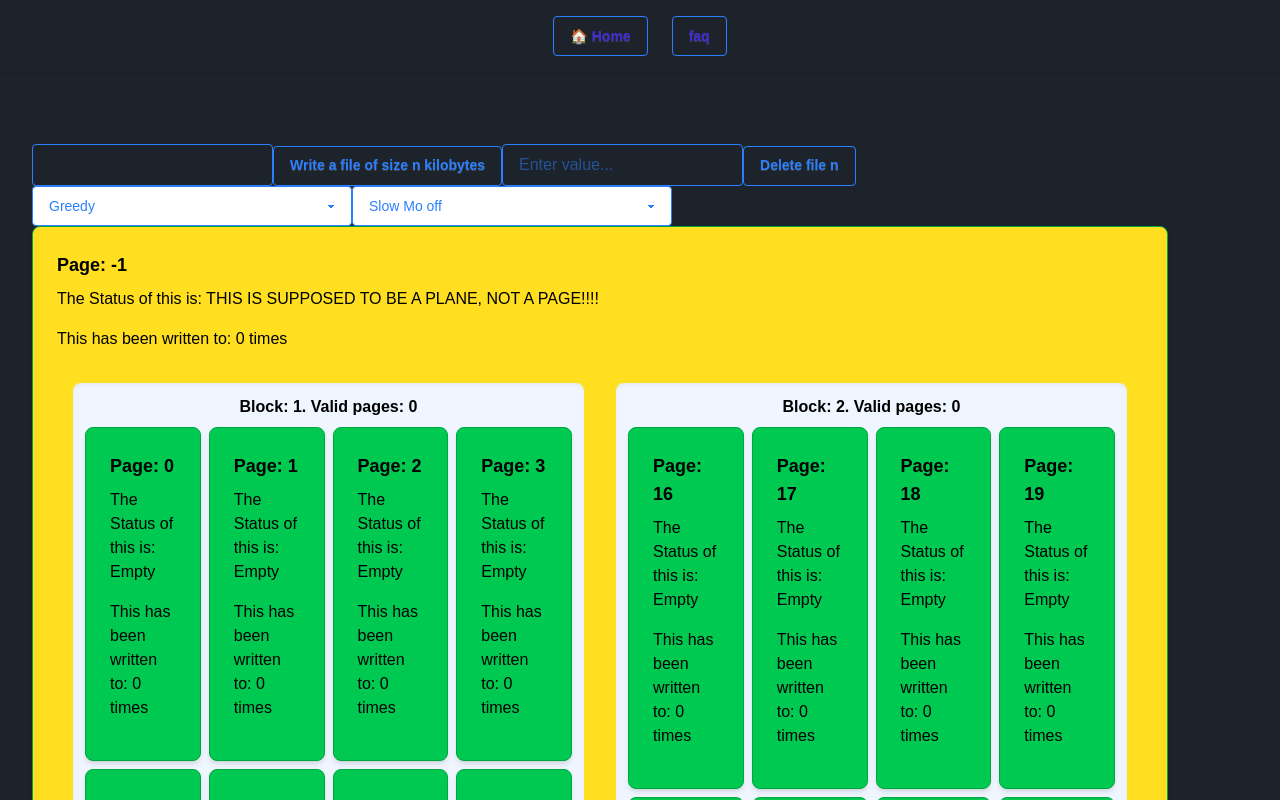
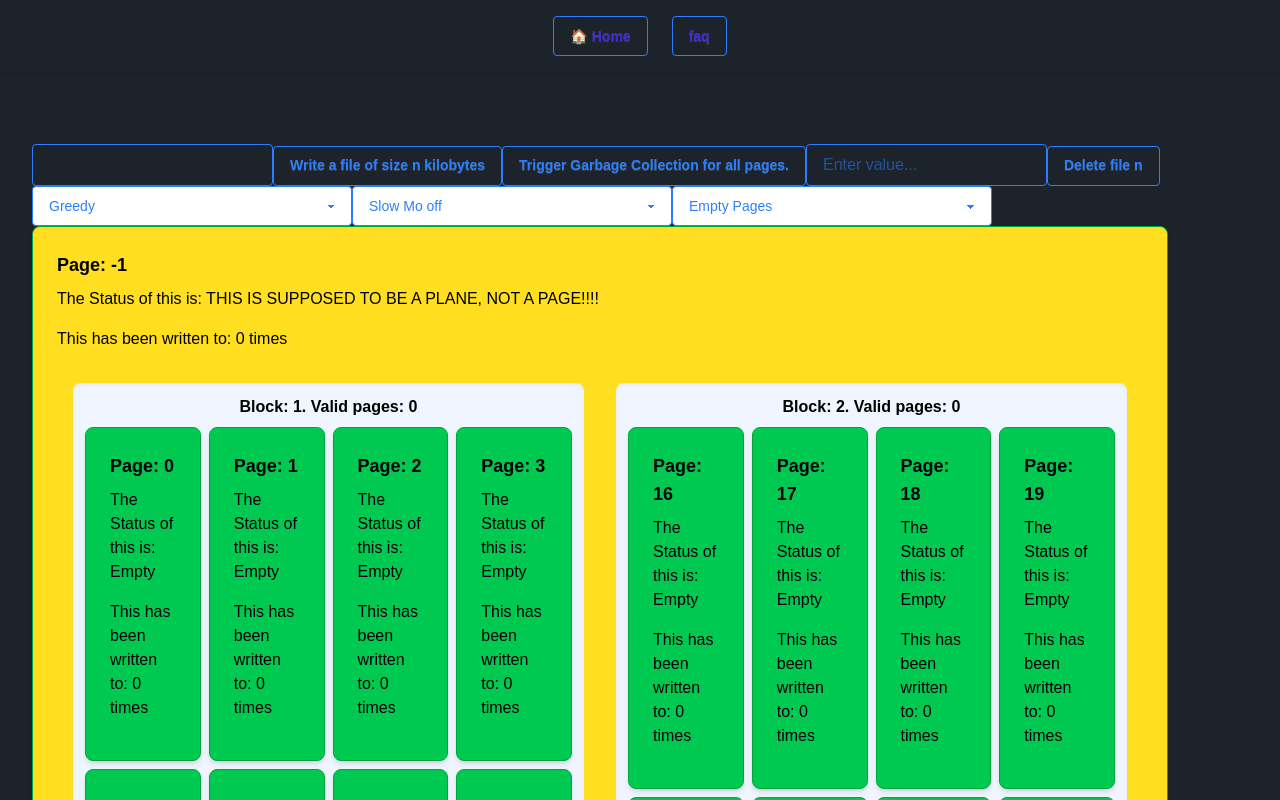
Before and after one commit to Maksym-W/ssd_visualizer, a Next.js app: page / in a window 1280 px wide. Shown: the top 800 px of the page. Built offline with nearby package versions, Linux system fonts and the light colour scheme.

Commit message:
Garbage collection implemented

```diff
--- a/src/app/page.tsx
+++ b/src/app/page.tsx
@@ -4,7 +4,7 @@ import Ssdpage from "./components/ssdpage";
 import { useEffect, useState } from "react";
 import Ssdblock from "./components/ssdblock";
 
-import { greedyWrite, greedyDelete } from "./algorithms/greedy";
+import { greedyWrite, greedyDelete, greedyGarbageCollection } from "./algorithms/greedy";
 
 export interface Page {
     status: string;
@@ -77,6 +77,11 @@ export default function Home() {
     }
   };
 
+  const handleGarbageCollection = () => {
+    for (let i = 0; i < blocks.length; i++) greedyGarbageCollection(blocks, backupPages, setCurrentBlock);
+    setErrorDisplay("This causes a render"); // TODO Need to figure out a better way of causing a rerender. This is ugly
+  }
+
   let pageCounter = 1;
 // export interface Page {
 //     status: string;
@@ -100,6 +105,12 @@ export default function Home() {
           className="btn btn-outline btn-primary border-blue-500 text-blue-500 transition duration-200 hover:scale-105 hover:shadow-lg px-4 py-2 rounded"
         >
           Write a file of size n kilobytes
+        </button>
+
+        <button onClick={handleGarbageCollection}
+          className="btn btn-outline btn-primary border-blue-500 text-blue-500 transition duration-200 hover:scale-105 hover:shadow-lg px-4 py-2 rounded"
+        >
+          Trigger Garbage Collection for all pages.
         </button>
 
         <input type="text" placeholder="Enter value..."
@@ -127,6 +138,13 @@ export default function Home() {
           <option>Slow Mo off</option>
         </select>
 
+        <select defaultValue="Empty Pages"
+        className="select select-bordered text-blue-500 border-blue-500 transition duration-200 hover:scale-105 hover:shadow-lg px-4 py-2 rounded"
+        onChange={e => setAlgorithm(e.target.value)}>
+          <option>Empty Pages</option>
+          <option>Hot/Cold Config</option>
+        </select>
+
 
 
 
@@ -147,7 +165,7 @@ export default function Home() {
           </div>
         </Ssdpage>
 
-        <Ssdpage bgColour="bg-yellow-300" status="Backup pages">
+        <Ssdpage bgColour="bg-yellow-300" status="Overprovision Space">
         <div className="flex space-x-4">
           <div className="grid grid-cols-4 gap-2">
             {backupPages.map((page, i) => (
```
